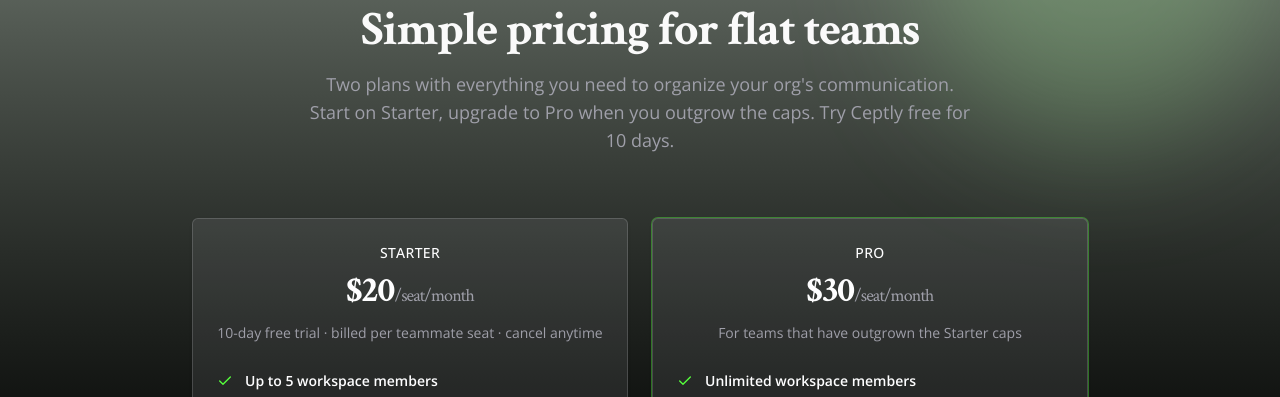
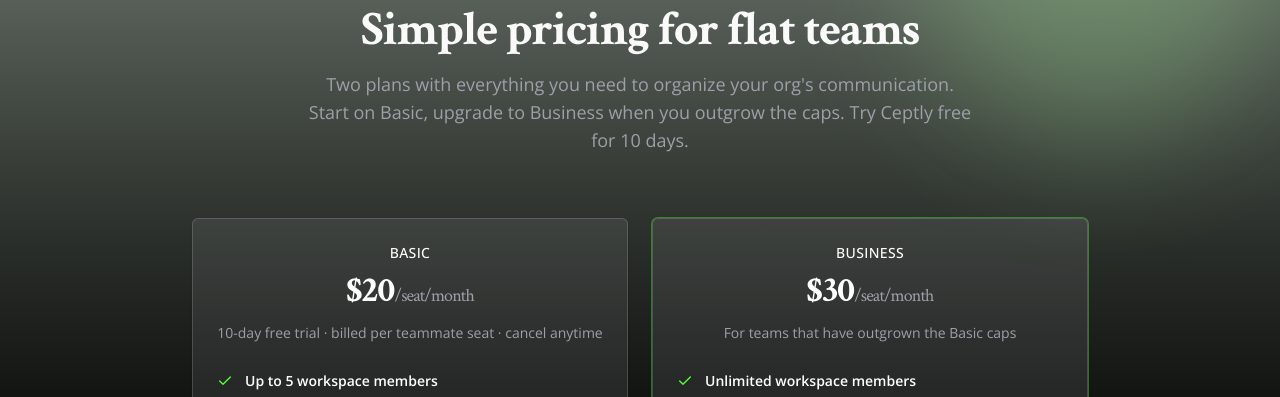
Before and after one commit to ceptly/ceptly-public, a Next.js app: page /pricing in a window 1280 px wide. Shown: the part 187-584 px from the top of the page. Built offline with nearby package versions, Linux system fonts and the light colour scheme; no server answers.

Commit message:
update pricing names

```diff
--- a/src/app/pricing/page.tsx
+++ b/src/app/pricing/page.tsx
@@ -7,7 +7,7 @@
 
 const PRICING_TITLE = "Pricing";
 const PRICING_DESCRIPTION =
-  "Ceptly pricing: Starter at $20/seat/month and Pro at $30/seat/month, each with a 10-day free trial. Slack check-ins, AI scheduling, team insights, and Linear, Jira & Monday integration for flat organizations.";
+  "Ceptly pricing: Basic at $20/seat/month and Business at $30/seat/month, each with a 10-day free trial. Slack check-ins, AI scheduling, team insights, and Linear, Jira & Monday integration for flat organizations.";
 
 export const metadata: Metadata = createSiteMetadata({
   title: PRICING_TITLE,
--- a/src/components/Pricing.tsx
+++ b/src/components/Pricing.tsx
@@ -31,7 +31,7 @@
 
 const tiers = [
   {
-    name: "Starter",
+    name: "Basic",
     price: "$20",
     blurb: "10-day free trial · billed per teammate seat · cancel anytime",
     featured: false,
@@ -41,9 +41,9 @@
     ],
   },
   {
-    name: "Pro",
+    name: "Business",
     price: "$30",
-    blurb: "For teams that have outgrown the Starter caps",
+    blurb: "For teams that have outgrown the Basic caps",
     featured: true,
     limits: ["Unlimited workspace members", "Unlimited scheduled agents"],
   },
@@ -97,7 +97,7 @@
             className="text-muted-foreground md:text-lg"
           >
             Two plans with everything you need to organize your org&apos;s
-            communication. Start on Starter, upgrade to Pro when you outgrow the
+            communication. Start on Basic, upgrade to Business when you outgrow the
             caps. Try Ceptly free for 10 days.
           </motion.p>
         </div>
--- a/src/components/landing/landing-final-cta.tsx
+++ b/src/components/landing/landing-final-cta.tsx
@@ -11,7 +11,6 @@
     <section className="final dark">
       <div className="hero-bg" aria-hidden>
         <div className="hero-grid" />
-        <div className="hero-glow" />
       </div>
       <div className="container final-in reveal">
         <h2>
--- a/src/components/landing/landing-hero.tsx
+++ b/src/components/landing/landing-hero.tsx
@@ -8,10 +8,9 @@
 import { APP_SIGNUP_URL } from "@/lib/stripe-config";
 
 const ROLES = [
-  "chief of staff",
   "scrum master",
-  "product manager",
-  "project lead",
+  "project manager",
+  "middle manager",
 ];
 
 function CyclingRole() {
@@ -53,7 +52,6 @@
     <section className="hero dark" id="top">
       <div className="hero-bg" aria-hidden>
         <div className="hero-grid" />
-        <div className="hero-glow" />
       </div>
       <div className="container hero-in" ref={ref}>
         {/* <span className="eyebrow reveal">
@@ -69,9 +67,9 @@
           </span>
         </h1>
         <p className="hero-sub">
-          Ceptly is a collection of deployable AI agents that runs check-ins,
-          rollups, and team insights <b>in the background</b> — so your team
-          ships work instead of sitting in another sync.
+          Ceptly deploys AI agents for the management layer. Standups,
+          retrospectives, and team insights <b>in the background</b>. So your team
+          ships work instead of spending time in a meeting.
         </p>
         <div className="hero-actions">
           <Link
--- a/src/components/landing/landing-pricing.tsx
+++ b/src/components/landing/landing-pricing.tsx
@@ -17,7 +17,7 @@
 
 const TIERS = [
   {
-    name: "Starter",
+    name: "Basic",
     price: "$20",
     blurb: "Billed per teammate seat via Stripe · cancel anytime",
     highlight: false,
@@ -28,9 +28,9 @@
     cta: "Start free",
   },
   {
-    name: "Pro",
+    name: "Business",
     price: "$30",
-    blurb: "For teams that have outgrown the Starter caps",
+    blurb: "For teams that have outgrown the Basic caps",
     highlight: true,
     limits: ["Unlimited workspace members", "Unlimited scheduled agents"],
     cta: "Start free",
@@ -45,8 +45,8 @@
           <span className="kicker">Pricing</span>
           <h2>Two plans. Per seat. No surprises.</h2>
           <p>
-            Everything you need to keep your org aligned. Start on Starter, move
-            to Pro when you outgrow the caps. Try Ceptly free for 10 days.
+            Everything you need to keep your org aligned. Start on Basic, move
+            to Business when you outgrow the caps. Try Ceptly free for 10 days.
           </p>
         </div>
         <div className="tier-grid reveal">
@@ -75,17 +75,15 @@
                 {tier.cta} <ArrowRight size={16} strokeWidth={2} />
               </Link>
               <ul className="incl">
-                {tier.limits.map((feature) => (
-                  <li key={feature}>
+                {tier.highlight && (
+                  <li>
                     <span className="chk">
                       <Check size={17} strokeWidth={2} />
                     </span>
-                    <span>
-                      <strong>{feature}</strong>
-                    </span>
+                    <span>All Basic features +</span>
                   </li>
-                ))}
-                {SHARED.map((feature) => (
+                )}
+                {tier.limits.map((feature) => (
                   <li key={feature}>
                     <span className="chk">
                       <Check size={17} strokeWidth={2} />
@@ -93,6 +91,15 @@
                     <span>{feature}</span>
                   </li>
                 ))}
+                {!tier.highlight &&
+                  SHARED.map((feature) => (
+                    <li key={feature}>
+                      <span className="chk">
+                        <Check size={17} strokeWidth={2} />
+                      </span>
+                      <span>{feature}</span>
+                    </li>
+                  ))}
               </ul>
             </div>
           ))}
--- a/src/styles/landing.css
+++ b/src/styles/landing.css
@@ -725,7 +725,7 @@
   display: grid;
   grid-template-columns: repeat(2, 1fr);
   gap: 24px;
-  align-items: start;
+  align-items: stretch;
 }
 .landing-page .tier-card {
   padding: 44px 40px;
@@ -742,10 +742,6 @@
 }
 .landing-page .tier-card .btn {
   margin: 6px 0 28px;
-}
-.landing-page .tier-card .incl li strong {
-  font-weight: 700;
-  color: var(--text-primary);
 }
 @media (max-width: 820px) {
   .landing-page .tier-grid {
```
